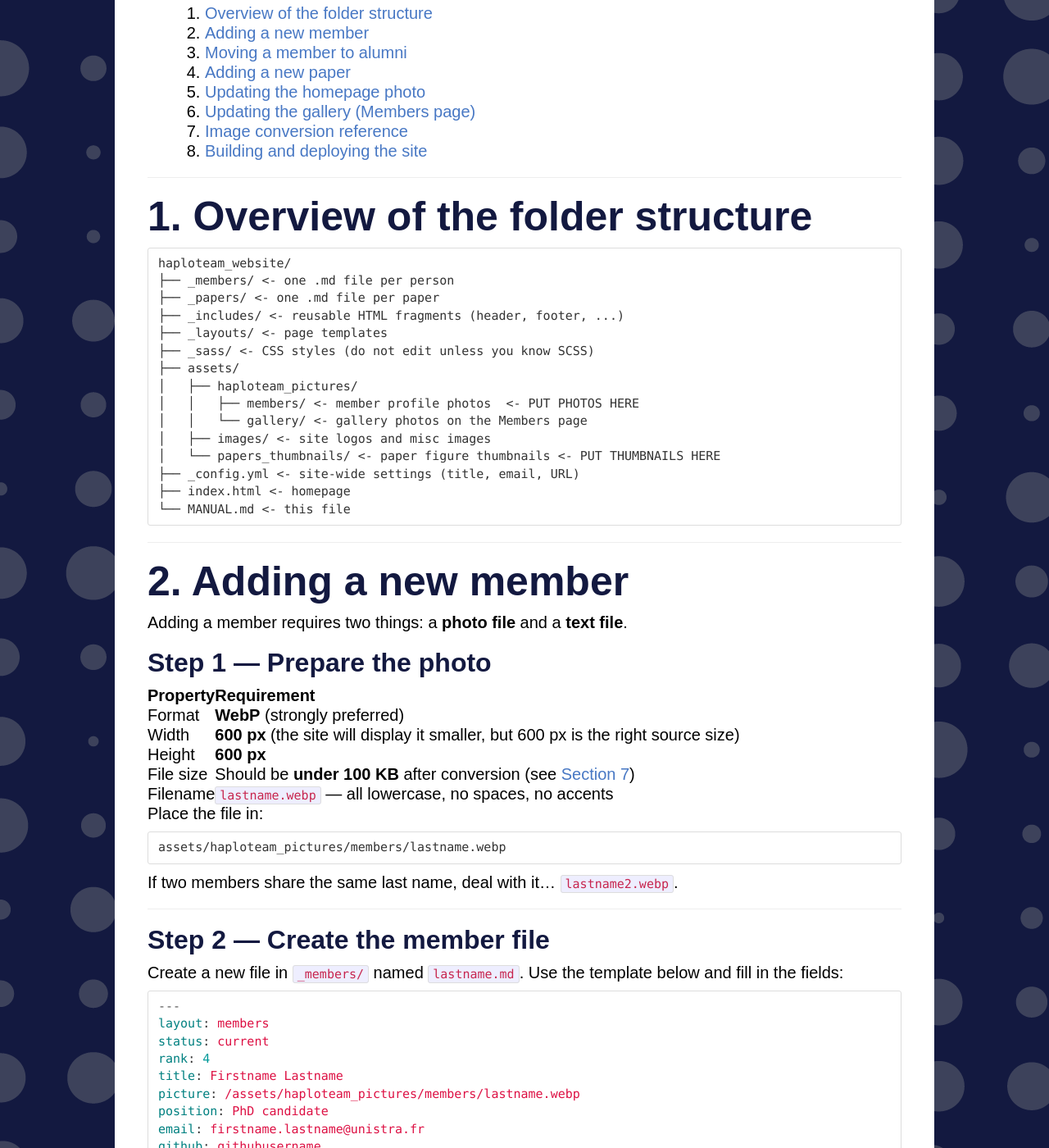
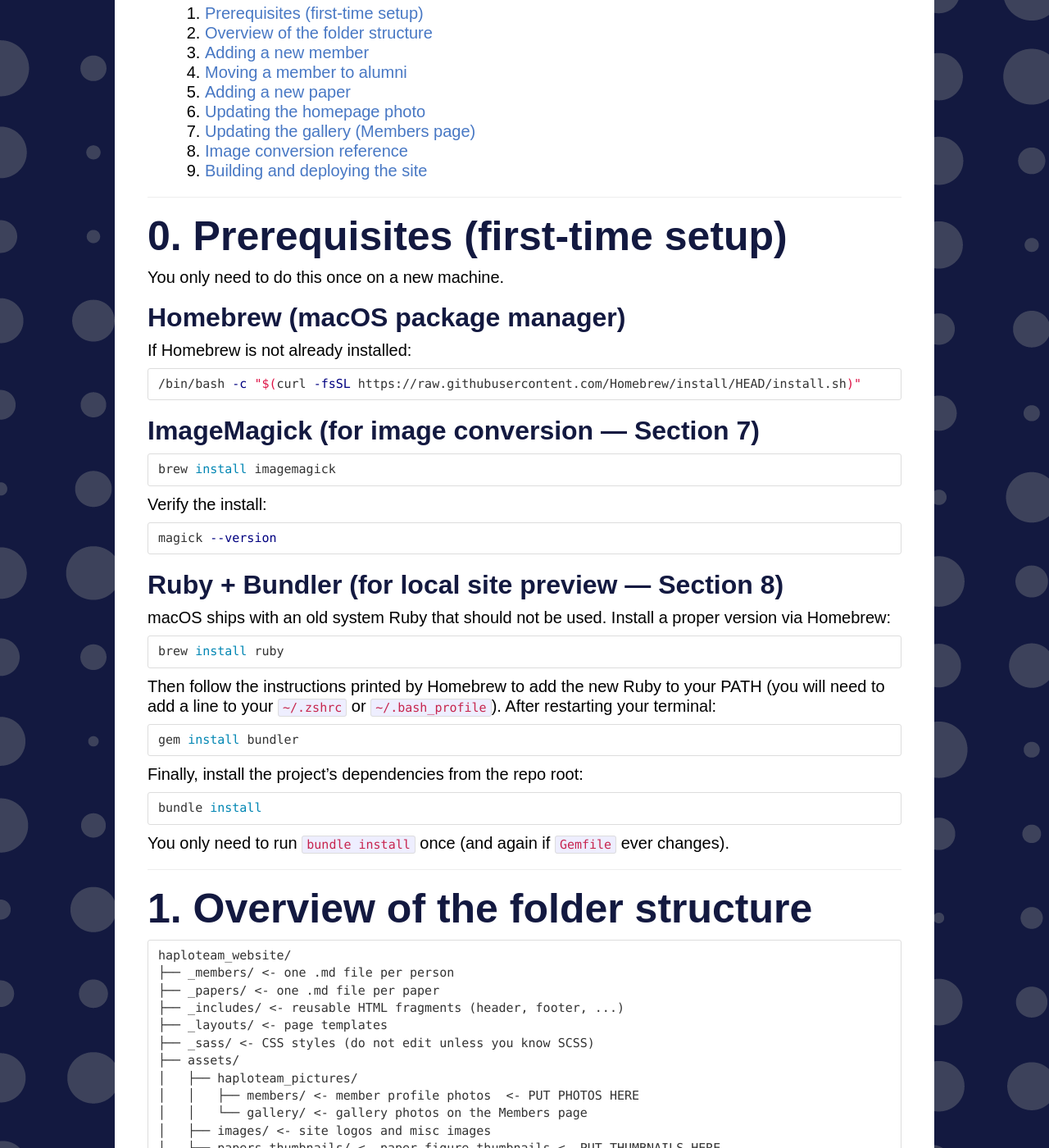
Before and after one commit to gbrach/haploteam_website, a Jekyll site: the page built from MANUAL.md, in a window 1280 px wide and 1400 px high, scrolled down 327 px. Shown: the whole window at 82% size. Built offline with Jekyll 4.4.1, drawn with Linux system fonts in a browser that asks for light colours; nearby versions of some CDN libraries; some web fonts are replaced; our own code applies the rules of GitHub Pages for plain Markdown files; some of the changed text lies outside the part shown.

````diff
--- a/MANUAL.md
+++ b/MANUAL.md
@@ -7,6 +7,7 @@ The site is built with **Jekyll** (a static site generator). There is no databas
 
 ## Table of Contents
 
+0. [Prerequisites (first-time setup)](#0-prerequisites-first-time-setup)
 1. [Overview of the folder structure](#1-overview-of-the-folder-structure)
 2. [Adding a new member](#2-adding-a-new-member)
 3. [Moving a member to alumni](#3-moving-a-member-to-alumni)
@@ -15,6 +16,51 @@ The site is built with **Jekyll** (a static site generator). There is no databas
 6. [Updating the gallery (Members page)](#6-updating-the-gallery-members-page)
 7. [Image conversion reference](#7-image-conversion-reference)
 8. [Building and deploying the site](#8-building-and-deploying-the-site)
+
+---
+
+## 0. Prerequisites (first-time setup)
+
+You only need to do this once on a new machine.
+
+### Homebrew (macOS package manager)
+
+If Homebrew is not already installed:
+```bash
+/bin/bash -c "$(curl -fsSL https://raw.githubusercontent.com/Homebrew/install/HEAD/install.sh)"
+```
+
+### ImageMagick (for image conversion — Section 7)
+
+```bash
+brew install imagemagick
+```
+
+Verify the install:
+```bash
+magick --version
+```
+
+### Ruby + Bundler (for local site preview — Section 8)
+
+macOS ships with an old system Ruby that should not be used. Install a proper version via Homebrew:
+
+```bash
+brew install ruby
+```
+
+Then follow the instructions printed by Homebrew to add the new Ruby to your PATH (you will need to add a line to your `~/.zshrc` or `~/.bash_profile`). After restarting your terminal:
+
+```bash
+gem install bundler
+```
+
+Finally, install the project's dependencies from the repo root:
+```bash
+bundle install
+```
+
+You only need to run `bundle install` once (and again if `Gemfile` ever changes).
 
 ---
 
@@ -285,29 +331,29 @@ Recommended specs for gallery photos:
 
 ## 7. Image conversion reference
 
-All image resizing and conversion can be done with **ImageMagick** (`convert` command).
+All image resizing and conversion can be done with **ImageMagick v7** (`magick` command). Install it with `brew install imagemagick` (see [Section 0](#0-prerequisites-first-time-setup)).
 
-**Convert a member photo (resize to 600 px wide, export as WebP):**
+**Convert a member photo (resize to 600 px, export as WebP):**
 ```bash
-convert input.jpg -resize 600x600\> -quality 85 lastname.webp
+magick input.jpg -resize 600x600\> -quality 85 lastname.webp
 ```
 The `\>` means "only shrink, never enlarge".
 
 **Convert a paper thumbnail (resize to 400 px tall, export as WebP):**
 ```bash
-convert input.png -resize x400 -quality 85 2025_firstauthor.webp
+magick input.png -resize x400 -quality 85 2025_firstauthor.webp
 ```
 
 **Batch convert all JPGs in a folder:**
 ```bash
 for f in *.jpg; do
-  convert "$f" -resize 600x600\> -quality 85 "${f%.jpg}.webp"
+  magick "$f" -resize 600x600\> -quality 85 "${f%.jpg}.webp"
 done
 ```
 
 **Check an image's dimensions:**
 ```bash
-identify filename.webp
+magick identify filename.webp
 ```
 
 ---
````
Also changed, not shown: _members/friedrich.md (+1 -1 lines), _members/hou.md (+1 -1 lines), 1 other file.
